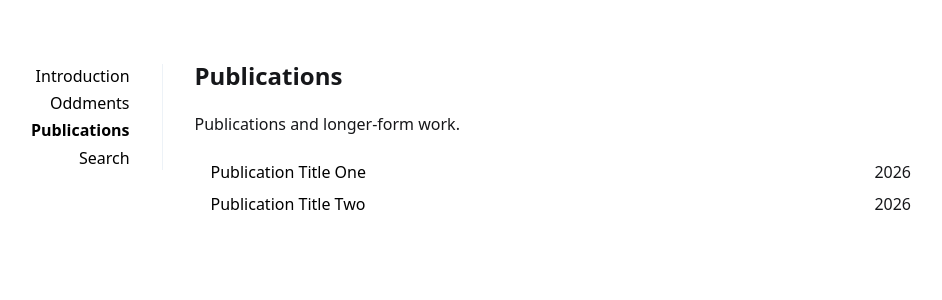
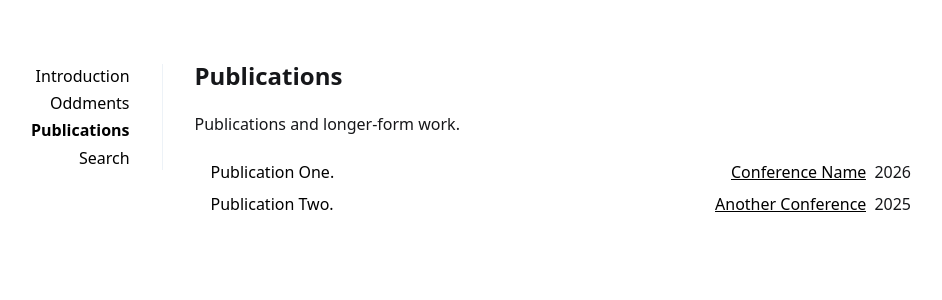
Before and after one commit to tobybenjaminclark/wiki, a Jekyll site: the page built from _pages/publications.md, in a window 1280 px wide. Shown: the top 300 px of the page, without its empty margins (161-1103 px from the left). Built offline with Jekyll 4.4.1, drawn with Linux system fonts in a browser that asks for light colours.

Commit message:
add conference metadata to publications

```diff
--- a/_pages/publications.md
+++ b/_pages/publications.md
@@ -4,11 +4,21 @@
 
 Publications and longer-form work.
 
-<section class="posts">
+<section class="posts publication-list">
   <ul>
     {% assign entries = site.publications | sort: "date" | reverse %}
     {% for entry in entries %}
-      <li><a href="{{ entry.url | relative_url }}">{{ entry.title }}</a><time datetime="{{ entry.date | date_to_xmlschema }}">{{ entry.date | date: "%Y" }}</time></li>
+      <li>
+        <a class="publication-title" href="{{ entry.url | relative_url }}">{{ entry.title }}.</a>
+        <span class="publication-venue">
+          {% if entry.conference_url %}
+            <a href="{{ entry.conference_url }}">{{ entry.conference }}</a>
+          {% else %}
+            {{ entry.conference }}
+          {% endif %}
+          <time datetime="{{ entry.date | date_to_xmlschema }}">{{ entry.date | date: "%Y" }}</time>
+        </span>
+      </li>
     {% endfor %}
   </ul>
 </section>
--- a/_sass/_main.scss
+++ b/_sass/_main.scss
@@ -154,6 +154,25 @@
 	font-variant-numeric: tabular-nums;
 }
 
+.publication-list .publication-title {
+	margin-right: 1rem;
+}
+
+.publication-list .publication-venue {
+	display:flex;
+	flex-shrink:0;
+	gap: .5rem;
+	white-space: nowrap;
+}
+
+.publication-list .publication-venue a {
+	text-decoration: underline;
+}
+
+.publication-list .publication-venue time {
+	padding-left: 0;
+}
+
 .post ul, .project ul, .post ol  {
 	//list-style-position: inside;
 }
@@ -183,6 +202,16 @@
     border-right: 0px;
 }
 
+.publication-list li {
+	align-items:flex-start;
+	flex-direction:column;
+	margin-bottom:1rem;
+}
+
+.publication-list .publication-venue {
+	font-size:.95rem;
+}
+
 .photos ul {
 	margin-top: 0.5rem;
 }
--- a/search.json
+++ b/search.json
@@ -8,6 +8,7 @@
       "title": {{ post.title | jsonify }},
       "description": {{ post.description | default: post.excerpt | strip_html | strip_newlines | jsonify }},
       "url": {{ post.url | relative_url | jsonify }},
+      "conference": {{ post.conference | default: "" | jsonify }},
       "tags": {{ post.tags | join: ', ' | jsonify }}
     }{% unless forloop.last %},{% endunless %}
   {% endfor %}
```
Also changed, not shown: _layouts/entry.html (+10 -1 lines), _pages/search.md (+1 -1 lines), _publications/first-publication.md (+4 -2 lines), _publications/second-publication.md (+5 -3 lines), README.md.
